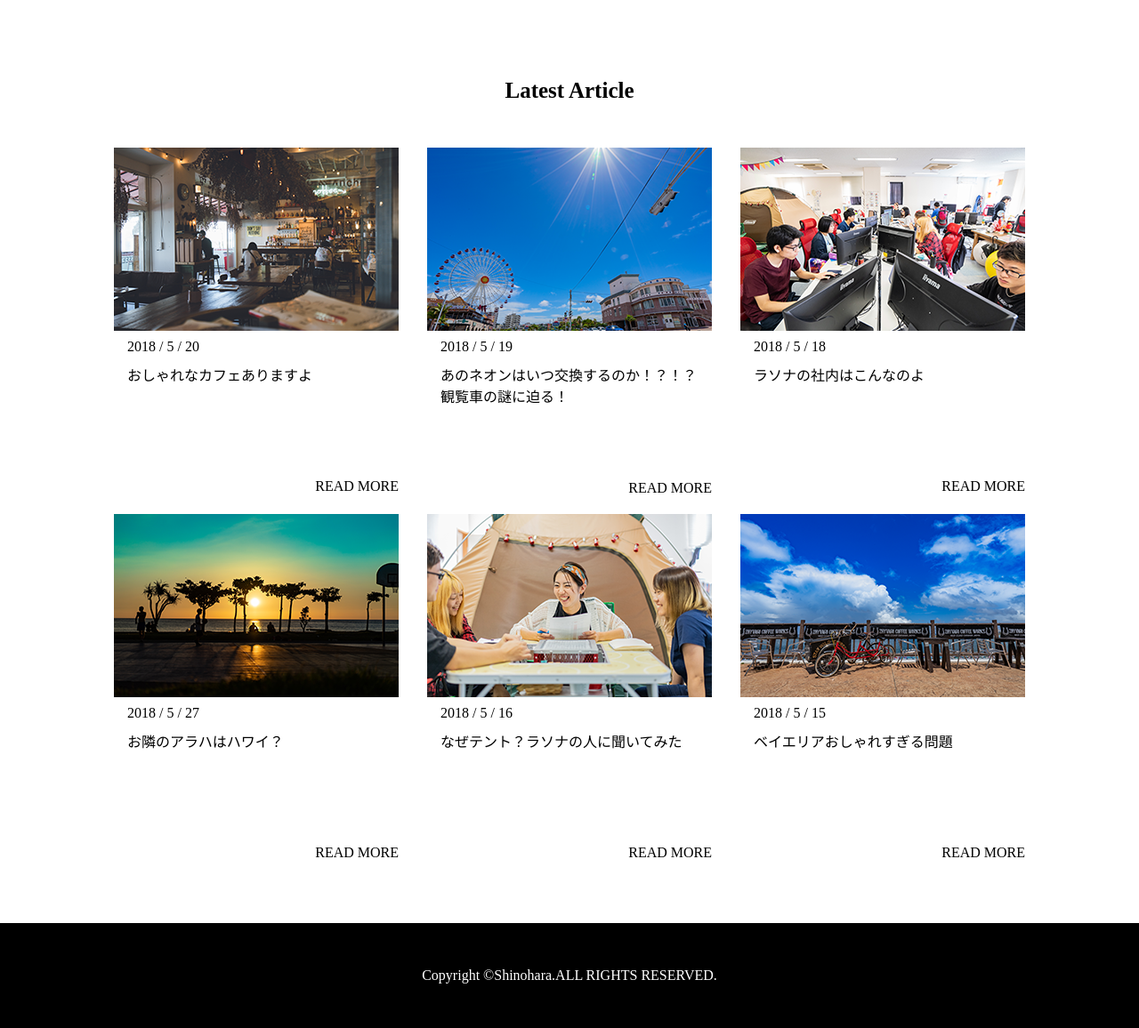
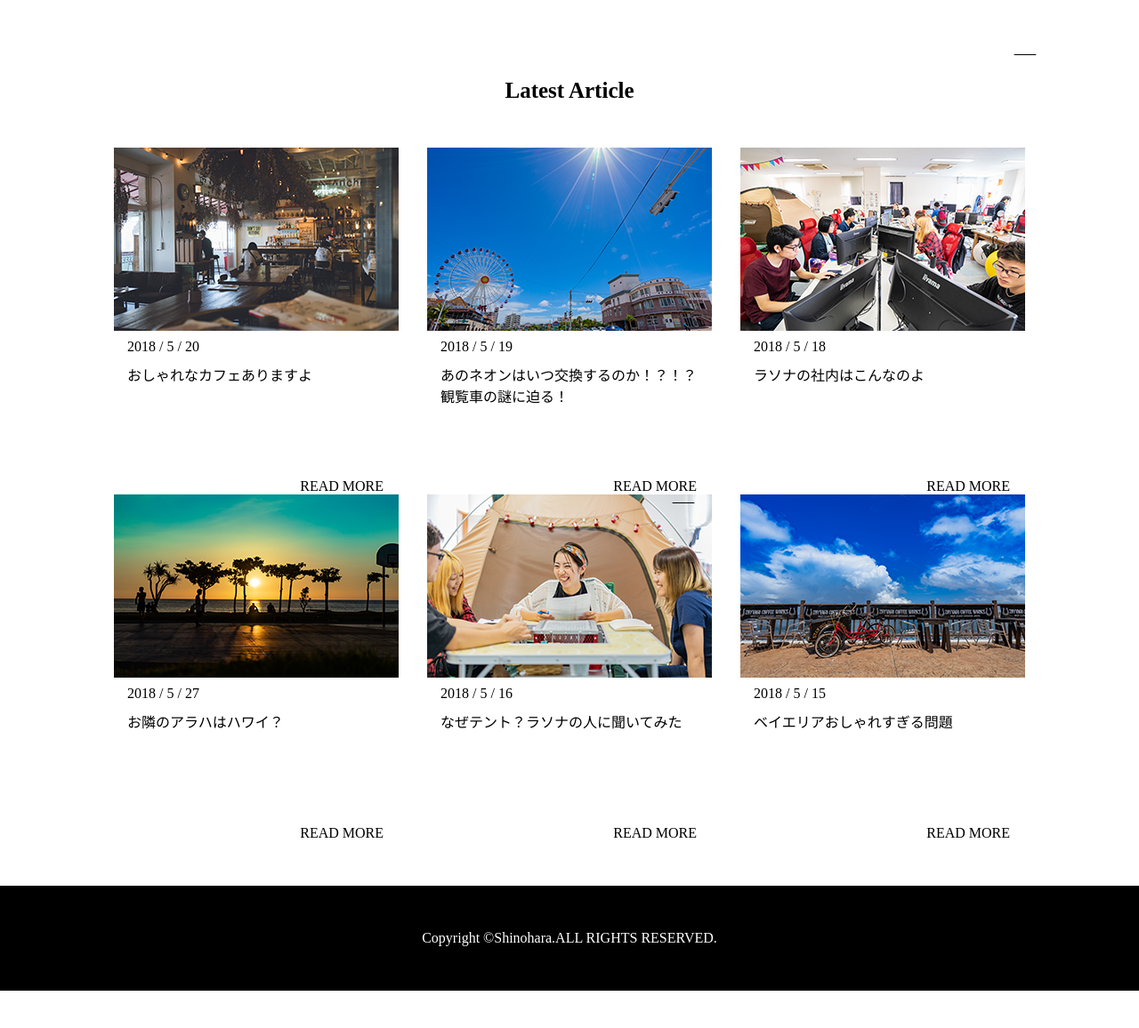
Before and after one commit to fujikoaya/Technext_OJT, a PHP site: page / in a window 1280 px wide. Shown: the part 748-1904 px from the top of the page at 89% size. After the commit the page ends 1862 px from the top, so only its background shows below. Run offline with PHP 8.4, Linux system fonts and the light colour scheme.

Commit message:
no message

```diff
--- a/style.css
+++ b/style.css
@@ -48,17 +48,55 @@ h1{
 }
 .article-wrap{
     width: 320px;
+    transition: all .3s;
+}
+.article-wrap:hover{
+    box-shadow: 0 1px 10px rgba(0, 0, 0, 0.4), 0 0 50px rgba(128, 128, 128, 0.1) ;
+    border-color: transparent;
 }
 p{
     padding: 5px 15px;
 }
+
 .readmore{
+    position: relative;
     text-align: right;
-    padding: 100px 0 20px;
+    padding: 100px 17px 0 0;
+    width: 100%;
+}
+/* マウスオーバーしたら影が出るアニメーション */
+span:after{
+    content: '';
+  position: absolute;
+  left: 90%;
+  bottom: -10px;/*線の上下位置*/
+  display: inline-block;
+  width: 25px;/*線の長さ*/
+  height: 1px;/*線の太さ*/
+  -webkit-transform: translateX(-50%);
+  transform: translateX(-50%);/*位置調整*/
+  background-color: black;/*線の色*/
+  border-radius: 2px;/*線の丸み*/
+
 }
 .readmore1{
+    position: relative;
     text-align: right;
-    padding: 78px 0 20px;
+    padding: 76px 17px 0 0;
+}
+/* マウスオーバーしたら影が出るアニメーション */
+.readmore1:after{
+    content: '';
+  position: absolute;
+  left: 90%;
+  bottom: -10px;/*線の上下位置*/
+  display: inline-block;
+  width: 25px;/*線の長さ*/
+  height: 1px;/*線の太さ*/
+  -webkit-transform: translateX(-50%);
+  transform: translateX(-50%);/*位置調整*/
+  background-color: black;/*線の色*/
+  border-radius: 2px;/*線の丸み*/
 }
 .main-titile{
     max-width: 1024px;
```
